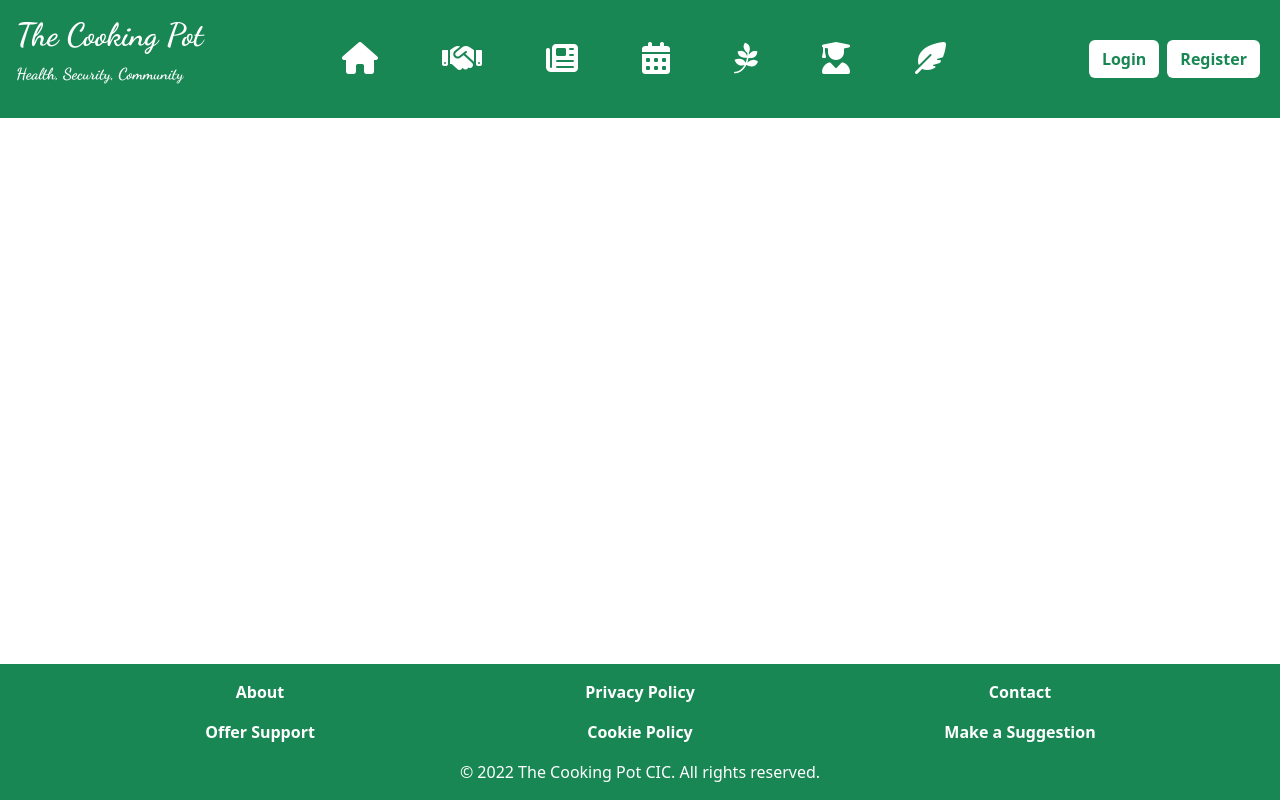
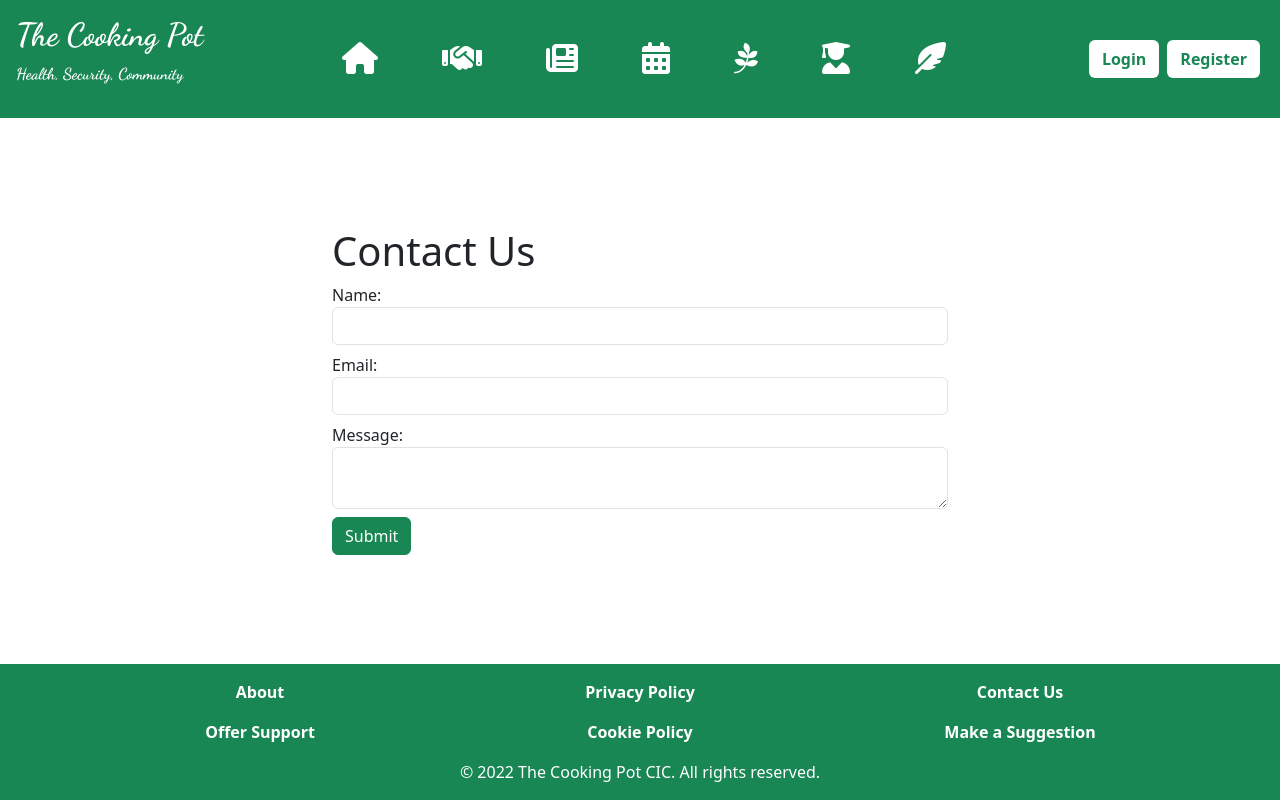
Before and after one commit to CraigAT1181/fe-agrarian-react, a React (Vite) app: page /contact in a window 1280 px wide. Built offline with nearby package versions, Linux system fonts and the light colour scheme.

Commit message:
Added Contact.jsx for Contact Us page.

```diff
--- a/src/api/api.js
+++ b/src/api/api.js
@@ -1,7 +1,7 @@
 import axios from "axios";
 
 const api = axios.create({
-  baseURL: "https://cookingpot.onrender.com",
+  baseURL: "https://agrarian-pw89.onrender.com",
 });
 
 export default api;
@@ -130,3 +130,11 @@ export const createPost = async (user_id, status, type, item, image, body) => {
 export const deletePost = async (post_id) => {
   await api.delete(`/posts/${post_id}`);
 };
+
+export const contactForm = async (name, email, message) => {
+  await api.post('/contact', {
+    name: name,
+    email: email,
+    message: message
+  })
+}
--- a/src/components/Contact.jsx
+++ b/src/components/Contact.jsx
@@ -1,7 +1,77 @@
-import React from "react";
+import React, { useState } from 'react';
+import { contactForm } from '../api/api';
 
 export default function Contact () {
-    return (
-        <div></div>
-    )
-}
+  const [formData, setFormData] = useState({
+    name: '',
+    email: '',
+    message: ''
+  });
+
+  const handleChange = (e) => {
+    const { name, value } = e.target;
+    setFormData({
+      ...formData,
+      [name]: value
+    });
+  };
+
+  const handleSubmit = async (e) => {
+    e.preventDefault();
+    try {
+        let name = formData.name;
+        let email = formData.email;
+        let message = formData.message;
+
+      await contactForm(name, email, message);
+      alert('Message sent successfully!');
+    } catch (error) {
+      console.error('Error sending message:', error);
+      alert('Oops, something went wrong!');
+    }
+  };
+
+  return (
+    <div className='container w-50'>
+      <h1>Contact Us</h1>
+      <form onSubmit={handleSubmit}>
+        <div className='form-group mt-2'>
+          <label htmlFor="name">Name:</label>
+          <input
+            type="text"
+            id="name"
+            className='form-control mb-2'
+            name="name"
+            value={formData.name}
+            onChange={handleChange}
+            required
+          />
+        </div>
+        <div>
+          <label htmlFor="email">Email:</label>
+          <input
+            type="email"
+            id="email"
+            className='form-control mb-2'
+            name="email"
+            value={formData.email}
+            onChange={handleChange}
+            required
+          />
+        </div>
+        <div>
+          <label htmlFor="message">Message:</label>
+          <textarea
+            id="message"
+            className='form-control mb-2'
+            name="message"
+            value={formData.message}
+            onChange={handleChange}
+            required
+          ></textarea>
+        </div>
+        <button className='btn btn-success' type="submit">Submit</button>
+      </form>
+    </div>
+  );
+};
--- a/src/components/Footer.jsx
+++ b/src/components/Footer.jsx
@@ -37,7 +37,7 @@ export default function Footer() {
                 className="text-white fw-bold"
                 style={{ cursor: "pointer" }}
                 onClick={() => navigate("/contact")}>
-                Contact
+                Contact Us
               </span>
             </div>
           </div>
```
